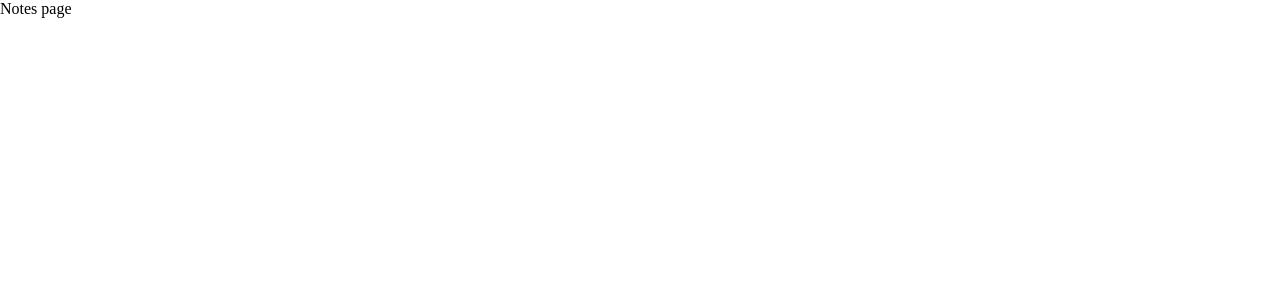
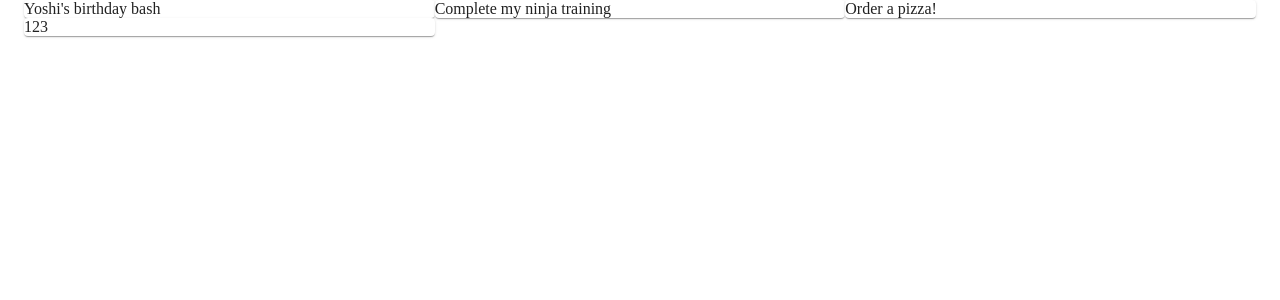
Before and after one commit to zheng980423/learning-material-ui, a React (Create React App) app: page / in a window 1280 px wide. Shown: the top 300 px of the page. Built offline with nearby package versions, Linux system fonts and the light colour scheme; data requests are answered from the project's data file.

Commit message:
grid system

```diff
--- /dev/null
+++ b/data/db.json
@@ -0,0 +1,29 @@
+{
+  "notes": [
+    {
+      "title": "Yoshi's birthday bash",
+      "details": "Lorem Ipsum is simply dummy text of the printing and typesetting industry. Lorem Ipsum has been the industry's standard dummy text ever since the 1500s, when an unknown printer took a galley of type and scrambled it to make a type specimen book.",
+      "category": "reminders",
+      "id": 1
+    },
+    {
+      "title": "Complete my ninja training",
+      "details": "Lorem Ipsum is simply dummy text of the printing and typesetting industry. Lorem Ipsum has been the industry's standard dummy text ever since the 1500s, when an unknown printer took.",
+      "category": "work",
+      "id": 2
+    },
+    {
+      "title": "Order a pizza!",
+      "details": "Lorem Ipsum is simply dummy text of the printing and typesetting industry. Lorem Ipsum has been the industry's standard dummy text ever since the 1500s, when an unknown printer took a galley of type and scrambled it to make a type specimen book.\nLorem Ipsum is simply dummy text of the printing and typesetting industry. Lorem Ipsum has been the industry's standard dummy text ever since the 1500s, when an unknown printer took a galley of type and scrambled it to make a type specimen book.",
+      "category": "todos",
+      "id": 3
+    },
+    {
+      "title": "123",
+      "details": "123",
+      "category": "money",
+      "id": 4
+    }
+
+  ]
+}
--- a/src/pages/Create.js
+++ b/src/pages/Create.js
@@ -9,6 +9,7 @@
 import FormControl from '@material-ui/core/FormControl';
 import { FormControlLabel, makeStyles } from '@material-ui/core';
 import KeyboardArrowRightIcon from '@material-ui/icons/KeyboardArrowRight';
+import { useHistory } from 'react-router';
 
 const useStyles = makeStyles({
   field: {
@@ -19,6 +20,7 @@
 });
 export default function Create() {
   const classes = useStyles();
+  const history = useHistory();
   const [title, setTitle] = useState('');
   const [details, setDetails] = useState('');
   const [titleError, setTitleError] = useState(false);
@@ -36,7 +38,13 @@
       setDetailsError(true);
     }
     if (title && details) {
-      console.log(title, details, category);
+      fetch('http://localhost:8000/notes', {
+        method: 'POST',
+        headers: { 'Content-type': 'application/json' },
+        body: JSON.stringify({ title, details, category }),
+      }).then(() => {
+        history.push('/');
+      });
     }
   };
   return (
--- a/src/pages/Notes.js
+++ b/src/pages/Notes.js
@@ -1,9 +1,38 @@
-import React from 'react'
+import React, { useEffect, useState } from 'react';
+import Grid from '@material-ui/core/Grid';
+import Paper from '@material-ui/core/Paper';
+import { Container } from '@material-ui/core';
+export default function Notes() {
+  const [notes, setNotes] = useState([]);
+  useEffect(() => {
+    fetch('http://localhost:8000/notes')
+      .then(res => res.json())
+      .then(data => setNotes(data));
+  }, []);
 
-export default function Notes() {
   return (
-    <div>
-      Notes page
-    </div>
-  )
+    <Container>
+      {/* <Grid container>
+        <Grid item xs={12} sm={6} md={3}>
+          <Paper>1</Paper>
+        </Grid>
+        <Grid item xs={12} sm={6} md={3}>
+          <Paper>2</Paper>
+        </Grid>
+        <Grid item xs={12} sm={6} md={3}>
+          <Paper>3</Paper>
+        </Grid>
+        <Grid item xs={12} sm={6} md={3}>
+          <Paper>4</Paper>
+        </Grid>
+      </Grid> */}
+      <Grid container>
+        {notes.map(note => (
+          <Grid item key={note.id} xs={12} md={6} lg={4}>
+            <Paper>{note.title}</Paper>
+          </Grid>
+        ))}
+      </Grid>
+    </Container>
+  );
 }
```
